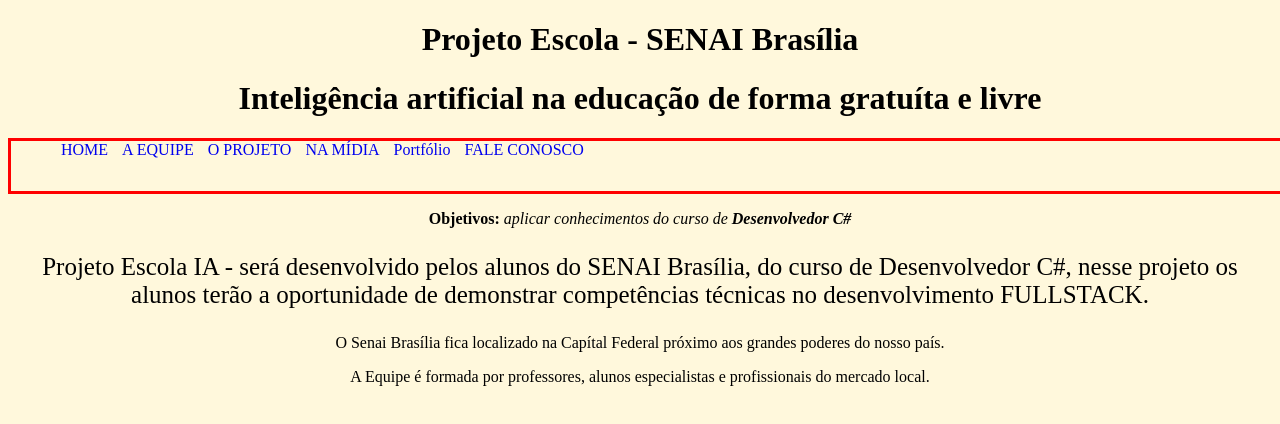
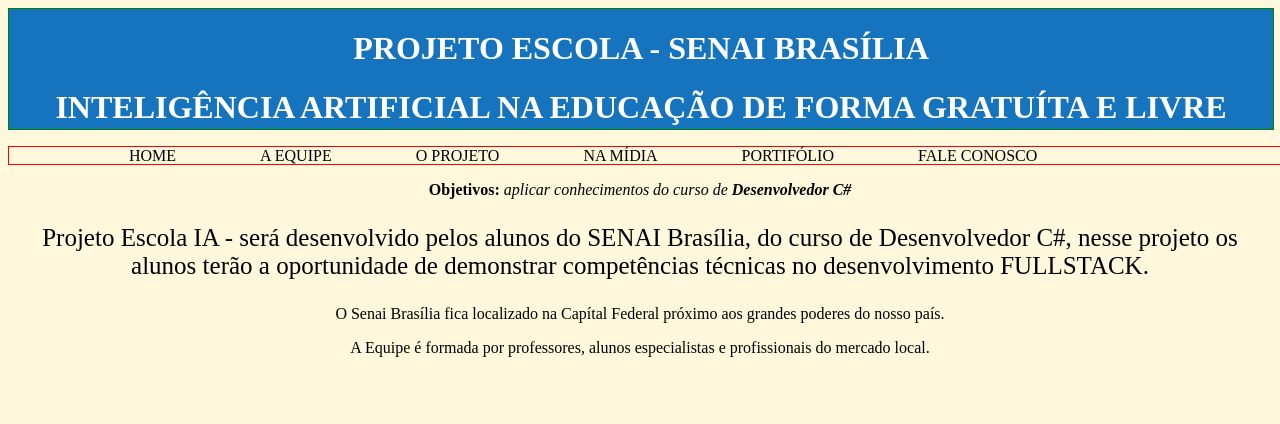
Before and after one commit to joaorezzo/Projeto_Final_C, a plain HTML site: page index.html in a window 1280 px wide. Shown: the top 424 px of the page. Drawn offline with Linux system fonts and the light colour scheme.

Commit message:
att aula sexta

```diff
--- a/geral.css
+++ b/geral.css
@@ -1,32 +1,48 @@
-/*Exemplo de CSS Externo*/
+/*Criando o topo do site*/
 
-/*Criando o topo do site*/
-#topo {
-    width: 100%;
+#topo{
+    width:100%;
+    height:120px;
+    border:1px solid green;
+    background-color:#1673be;
+    color:#ffffff ;
+    text-transform: uppercase;
+
+}
+
+.abaixodevinte{
+    color:blue;
 }
 
 
 
+
+/*Exemplo de CSS Externo*/
 
 body{
     background-color:cornsilk;
 }
 
 /*pai*/
-ul {
-width: 100%;
-height: 50px;
-border: 3px solid red;
+ul{
+    width:100%;
+    height:17px;
+    border:1px solid red;
+
 }
 
 /*filho*/
 
 ul li{
-display: inline;
-padding-left: 10px;
-
+    display: inline;
+    padding-left: 80px;
 }
 /*neto*/
 ul li a{
-text-decoration: none;
+    text-decoration: none;
+    color:black;
 }
+ul li a:hover{
+    background-color: coral;
+
+}
--- a/index.html
+++ b/index.html
@@ -9,7 +9,7 @@
 
     <!--Exemplo de CSS  Interno-->
     <style>
-    /* ul{
+        /* ul{
             background-color: yellow;
         }*/
 
@@ -17,14 +17,18 @@
 
 </head>
 <body>
-    <h1 style="text-align:center ;">Projeto Escola - SENAI Brasília</h1>
-    <h1 style="text-align:center ;">Inteligência artificial na educação de forma gratuíta e livre</h1>
+    <div id="topo">
+        <h1 style="text-align:center ;">Projeto Escola - SENAI Brasília</h1>
+        <h1 style="text-align:center ;">Inteligência artificial na
+        educação de forma gratuíta e livre</h1>
+    </div>
+
     <ul>
         <li><a href="index.html">HOME</a></li>
         <li><a href="equipe.html">A EQUIPE</a></li>
         <li><a href="projeto.html">O PROJETO</a></li>
         <li><a href="midia.html">NA MÍDIA</a></li>
-        <li><a href="portfolio.html">Portfólio</a></li>
+        <li><a href="portifolio.html">PORTIFÓLIO</a></li>
         <li><a href="faleconosco.html">FALE CONOSCO</a></li>
     </ul>
     <p style="text-align:center;">
```
